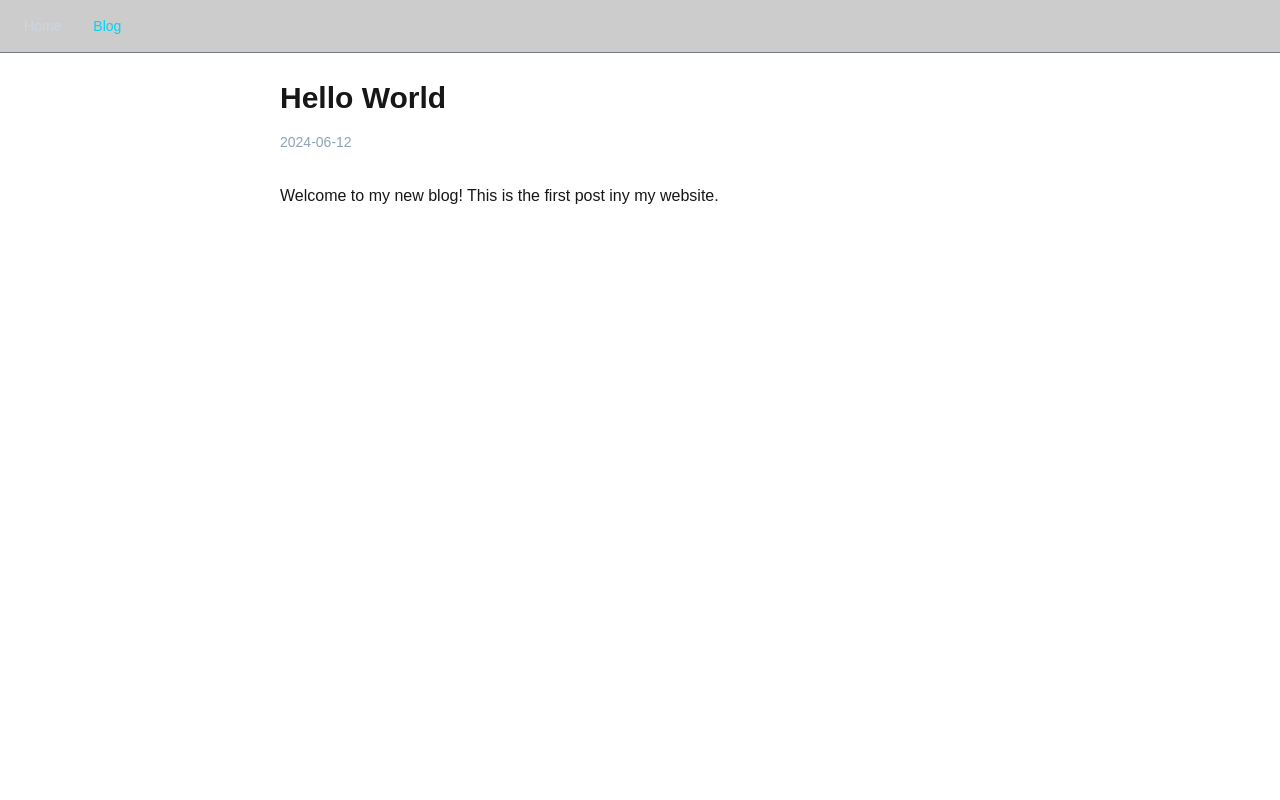
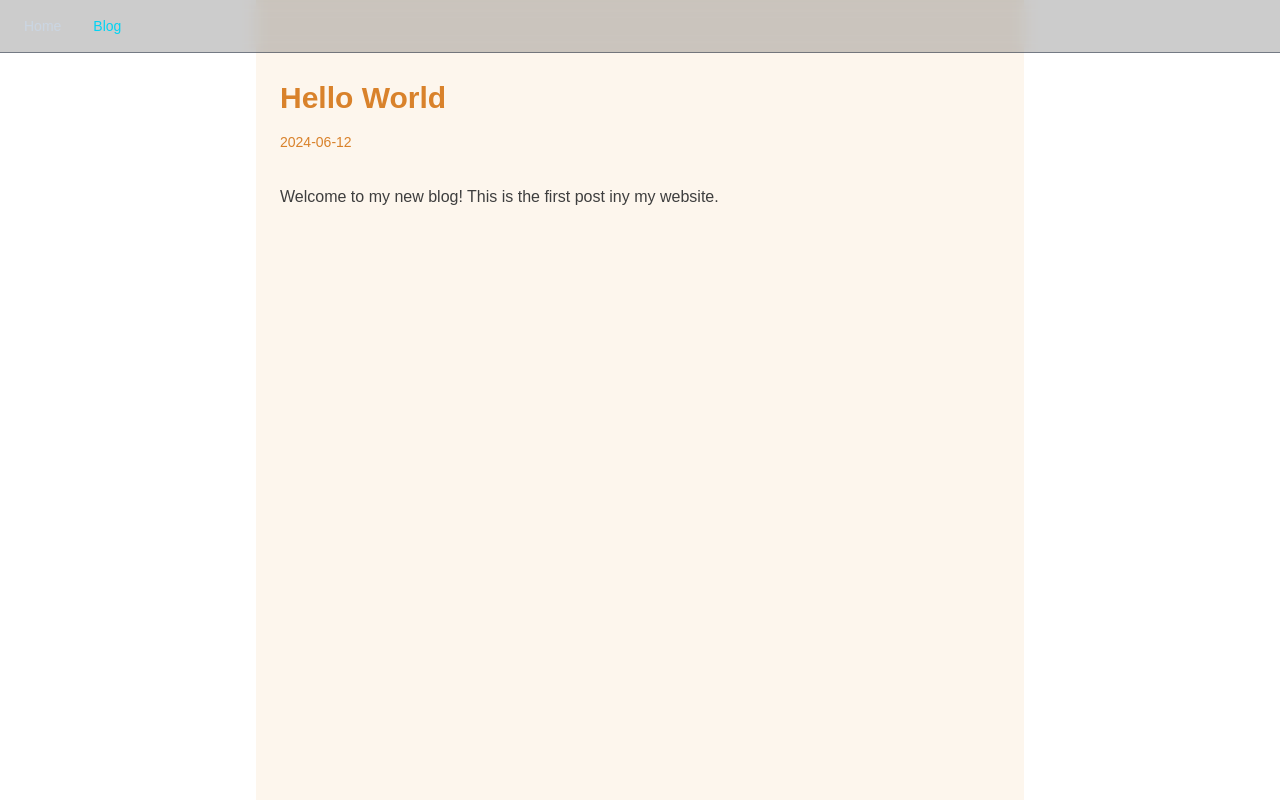
Before and after one commit to avatar25/avatar25_website, a Next.js app: page /blog/hello-world in a window 1280 px wide. Built offline with nearby package versions, Linux system fonts and the light colour scheme.

Commit message:
style: enhance PostPage layout and styling for improved readability and aesthetics; update meditation.md to include section heading

```diff
--- a/src/app/blog/[slug]/page.tsx
+++ b/src/app/blog/[slug]/page.tsx
@@ -10,11 +10,30 @@ export default async function PostPage({ params }: PostPageProps) {
   const { slug } = await params;
   const { meta, content } = getPostBySlug(slug);
   return (
-    <main className="mx-auto max-w-3xl py-16 px-6 pt-20">
-      <h1 className="text-3xl font-bold mb-4">{meta.title}</h1>
-      <p className="text-sm text-slate-400 mb-8">{meta.date}</p>
-      <article className="prose prose-invert">
-        <ReactMarkdown>{content}</ReactMarkdown>
+    <main className="mx-auto max-w-3xl py-16 px-6 pt-20" style={{ background: '#FDF6ED', minHeight: '100vh' }}>
+      <h1 className="text-3xl font-bold mb-4" style={{ color: '#D9822B' }}>{meta.title}</h1>
+      <p className="text-sm mb-8" style={{ color: '#D9822B' }}>{meta.date}</p>
+      <article
+        className="prose prose-lg leading-relaxed space-y-6"
+        style={{
+          color: '#3E3E3E',
+          '--tw-prose-bullets': '#D9822B',
+          '--tw-prose-counters': '#D9822B',
+          '--tw-prose-headings': '#D9822B',
+          '--tw-prose-links': '#D9822B',
+        } as React.CSSProperties}
+      >
+        <ReactMarkdown
+          remarkPlugins={[remarkGfm]}
+          components={{
+            a: (props) => <a {...props} style={{ color: '#D9822B' }} />,
+            h1: (props) => <h1 {...props} style={{ color: '#D9822B' }} />,
+            h2: (props) => <h2 {...props} style={{ color: '#D9822B' }} />,
+            h3: (props) => <h3 {...props} style={{ color: '#D9822B' }} />,
+          }}
+        >
+          {content}
+        </ReactMarkdown>
       </article>
     </main>
   );
--- a/src/content/blog/meditation.md
+++ b/src/content/blog/meditation.md
@@ -46,7 +46,7 @@ But it's not a silver bullet. Sometimes, if the pure awareness method is not wor
 ## Meditation is about the body too
 You cannot have a good meditation session if your body is not in a good state. I found exercise help me lock into that state where meditation feels effortless.
 
-Order of things that mess up meditation (in order):
+### Order of things that mess up meditation (in order):
 1. Bad gut health
 2. Some sort of bodily pain or discomfort.
 3. Temperature is too hot or too cold.
```
